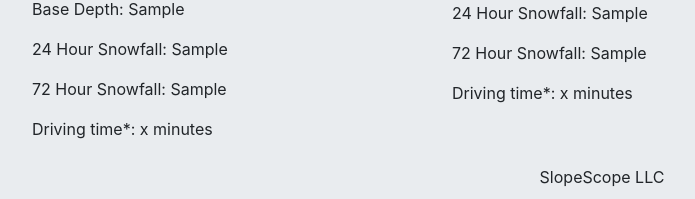
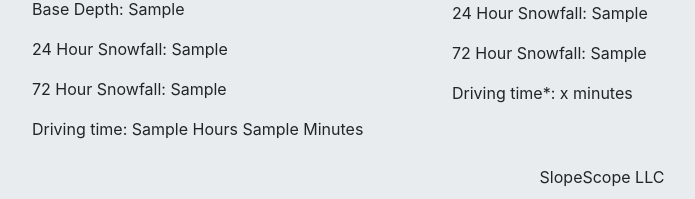
Before and after one commit to ninjaalex888/slopescope.github.io, a Flask app: template templates/index.html in a window 1280 px wide. Shown: the part 875-1074 px from the top of the page, without its empty margins (38-733 px from the left). Run offline with Flask 2, Linux system fonts and the light colour scheme; the template is opened without the code that fills it: most values are stand-ins (such as "Sample title", 1, 10 or a date in 2020); some libraries are stand-ins or nearby versions.

Commit message:
Implemented mapquest api for driving times. Currently hardcoded for boulder

```diff
--- a/app.py
+++ b/app.py
@@ -2,6 +2,19 @@ from flask import Flask, render_template, request
 from bs4 import BeautifulSoup
 import re
 import requests
+import json
+
+def get_driving_times():
+    body = json.dumps({"locations": ["Boulder, CO", "28194 U.S. 6, Keystone, CO 80435"]})
+    r = requests.post("http://www.mapquestapi.com/directions/v2/routematrix?key=ind9QjhJrKLehF3GGrIoF4UnUtUw14xm", data=body)
+    output=json.loads(r.content)
+    time = output['time'][1]
+    basin_hours = time / 3600
+    basin_minutes = (time % 3600) / 60
+    basin_seconds = time % 60
+
+    return basin_hours, basin_minutes
+
 
 def scrape_loveland():
     l = []
@@ -47,10 +60,13 @@ app = Flask(__name__)
 
 @app.route('/<string:index>/', methods=['GET','POST'])
 def my_form_post(index):
+    basin_hours, basin_minutes = get_driving_times()
     basin_base, basin_twenty_four, basin_seventy_two = scrape_abasin()
     loveland_base, loveland_twenty_four, loveland_seventy_two = scrape_loveland()
-    return render_template('%s.html' % index, aBayBase=basin_base, lovelandBase = loveland_base, lovelandTwentyFour = loveland_twenty_four,
-                           lovelandSeventyTwo = loveland_seventy_two, aBasinTwentyFour = basin_twenty_four, aBasinSeventyTwo = basin_seventy_two)
+    return render_template('%s.html' % index, aBayBase=basin_base, lovelandBase = loveland_base,
+                           lovelandTwentyFour = loveland_twenty_four,lovelandSeventyTwo = loveland_seventy_two,
+                           aBasinTwentyFour = basin_twenty_four, aBasinSeventyTwo = basin_seventy_two,
+                           basinHours = basin_hours, basinMinutes = basin_minutes)
 
 
 if __name__ == "__main__":
--- a/templates/index.html
+++ b/templates/index.html
@@ -1,4 +1,7 @@
 <head>
+	<!--MapQuest Directions API Code-->
+	<!--ind9QjhJrKLehF3GGrIoF4UnUtUw14xm-->
+
 	<!-- bootstrap stylesheet -->
 	<link rel="stylesheet" href="https://stackpath.bootstrapcdn.com/bootstrap/4.1.0/css/bootstrap.min.css" integrity="sha384-9gVQ4dYFwwWSjIDZnLEWnxCjeSWFphJiwGPXr1jddIhOegiu1FwO5qRGvFXOdJZ4" crossorigin="anonymous">
 
@@ -89,7 +92,7 @@
 				<p>Base Depth: {{aBayBase}}</p>
 				<p>24 Hour Snowfall: {{aBasinTwentyFour}}</p>
 				<p>72 Hour Snowfall: {{aBasinSeventyTwo}}</p>
-				<p>Driving time*: x minutes </p>
+				<p>Driving time: {{basinHours}} Hours {{basinMinutes}} Minutes</p>
 			</div>
 			<div id="Loveland">
 				<h4>Loveland</h4>
@@ -109,7 +112,6 @@
   </div>
 </nav>
 
-
 <!-- bootstrap jquery -->
 <script src="https://code.jquery.com/jquery-3.3.1.slim.min.js" integrity="sha384-q8i/X+965DzO0rT7abK41JStQIAqVgRVzpbzo5smXKp4YfRvH+8abtTE1Pi6jizo" crossorigin="anonymous"></script>
 <script src="https://cdnjs.cloudflare.com/ajax/libs/popper.js/1.14.0/umd/popper.min.js" integrity="sha384-cs/chFZiN24E4KMATLdqdvsezGxaGsi4hLGOzlXwp5UZB1LY//20VyM2taTB4QvJ" crossorigin="anonymous"></script>
```
